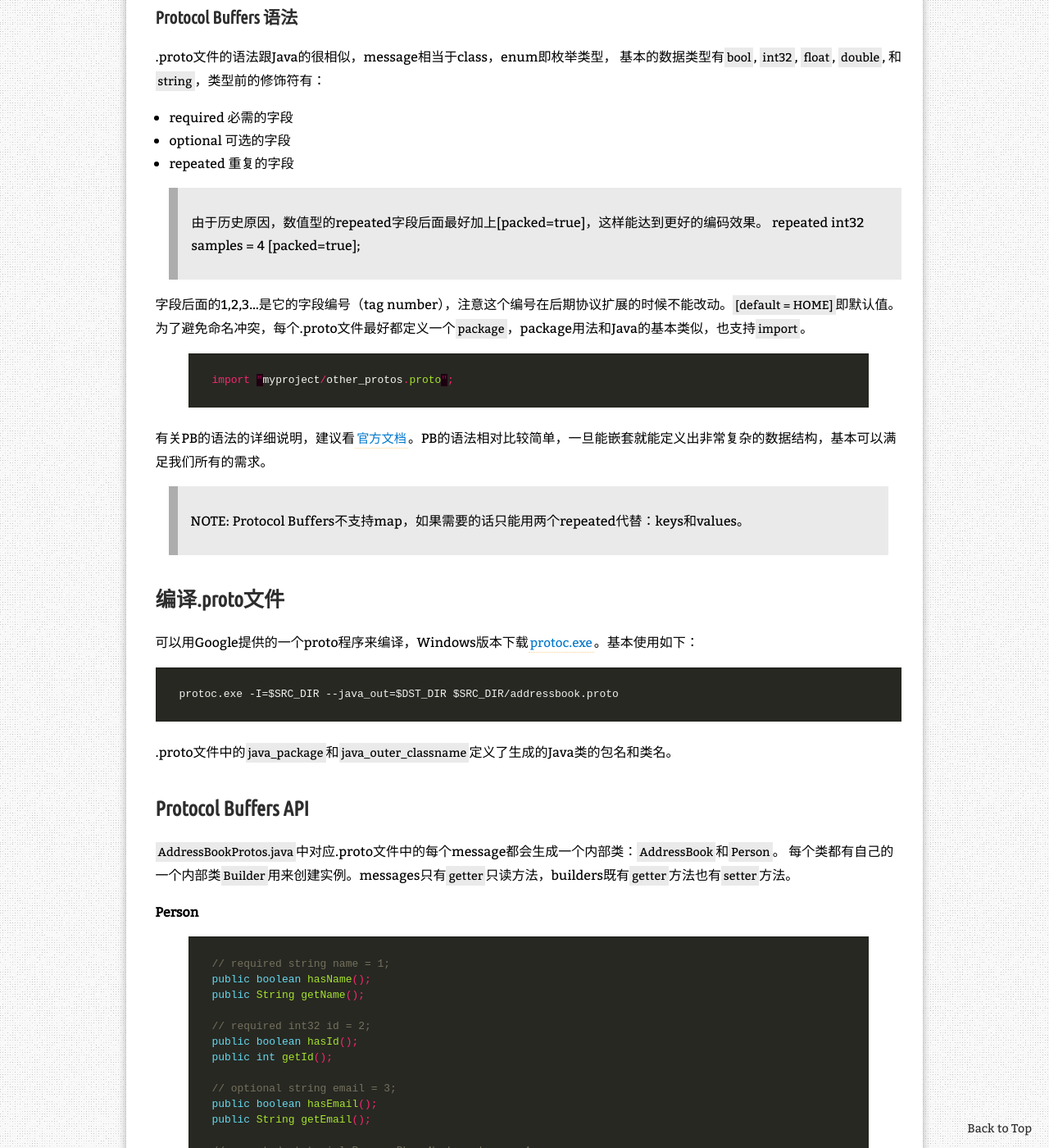
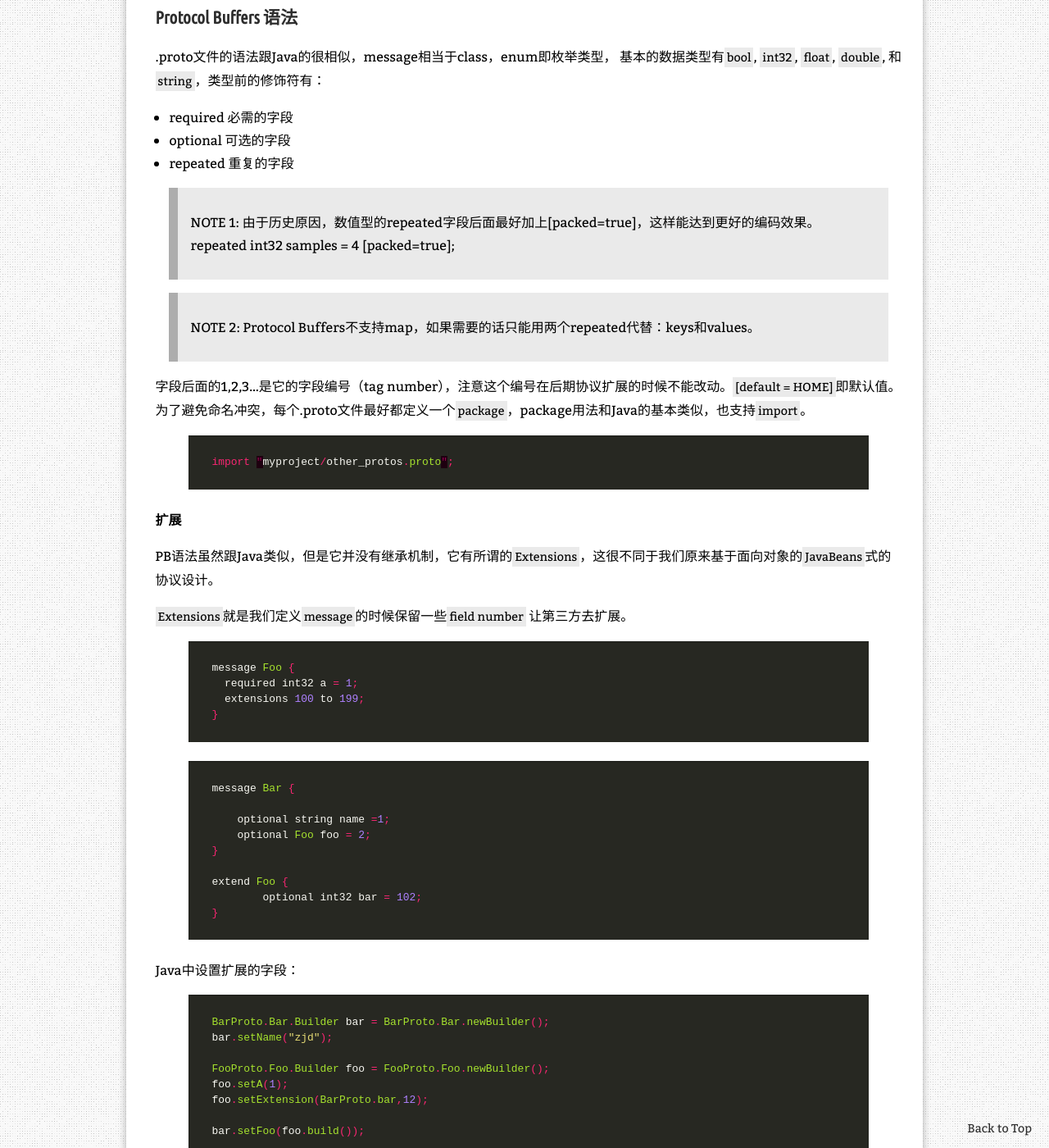
Before and after one commit to zhanjindong/zhanjindong.github.io, a Jekyll site: the page built from _posts/2015-03-15-google-protocol-buffers-java-tutorial.md, in a window 1280 px wide and 1400 px high, scrolled down 1771 px. Shown: the whole window at 82% size. Built offline with Jekyll 4.4.1, drawn with Linux system fonts in a browser that asks for light colours; nearby versions of some CDN libraries; comment, search, counter and statistics services are not loaded; a style sheet for code colours, icons or effects is not loaded.

Commit message:
补充内容

```diff
--- a/_posts/2015-03-15-google-protocol-buffers-java-tutorial.md
+++ b/_posts/2015-03-15-google-protocol-buffers-java-tutorial.md
@@ -69,8 +69,10 @@ message AddressBook {
 - optional 可选的字段
 - repeated 重复的字段
 
-	> 由于历史原因，数值型的repeated字段后面最好加上[packed=true]，这样能达到更好的编码效果。
-	> repeated int32 samples = 4 [packed=true];
+> NOTE 1: 由于历史原因，数值型的repeated字段后面最好加上[packed=true]，这样能达到更好的编码效果。
+> repeated int32 samples = 4 [packed=true];
+
+> NOTE 2: Protocol Buffers不支持map，如果需要的话只能用两个repeated代替：keys和values。
 
 字段后面的1,2,3…是它的字段编号（tag number），注意这个编号在后期协议扩展的时候不能改动。`[default = HOME]`即默认值。
 为了避免命名冲突，每个.proto文件最好都定义一个`package`，package用法和Java的基本类似，也支持`import`。
@@ -79,10 +81,48 @@ message AddressBook {
 import "myproject/other_protos.proto";
 {% endhighlight %}
 
+**扩展**
+
+PB语法虽然跟Java类似，但是它并没有继承机制，它有所谓的`Extensions`，这很不同于我们原来基于面向对象的`JavaBeans`式的协议设计。
+
+`Extensions`就是我们定义`message`的时候保留一些`field number` 让第三方去扩展。
+
+{% highlight Java %}
+message Foo {
+  required int32 a = 1;
+  extensions 100 to 199;
+}
+{% endhighlight %}
+
+
+{% highlight Java %}
+message Bar {
+
+    optional string name =1;
+    optional Foo foo = 2;
+}
+
+extend Foo {
+	optional int32 bar = 102;
+}
+{% endhighlight %}
+
+Java中设置扩展的字段：
+
+{% highlight Java %}
+BarProto.Bar.Builder bar = BarProto.Bar.newBuilder();
+bar.setName("zjd");
+
+FooProto.Foo.Builder foo = FooProto.Foo.newBuilder();
+foo.setA(1);
+foo.setExtension(BarProto.bar,12);
+
+bar.setFoo(foo.build());
+{% endhighlight %}
+
+个人觉得使用起来非常不方便。
+
 有关PB的语法的详细说明，建议看[官方文档][6]。PB的语法相对比较简单，一旦能嵌套就能定义出非常复杂的数据结构，基本可以满足我们所有的需求。
-
-> NOTE: Protocol Buffers不支持map，如果需要的话只能用两个repeated代替：keys和values。
-
 
 
 ## 编译.proto文件
```
